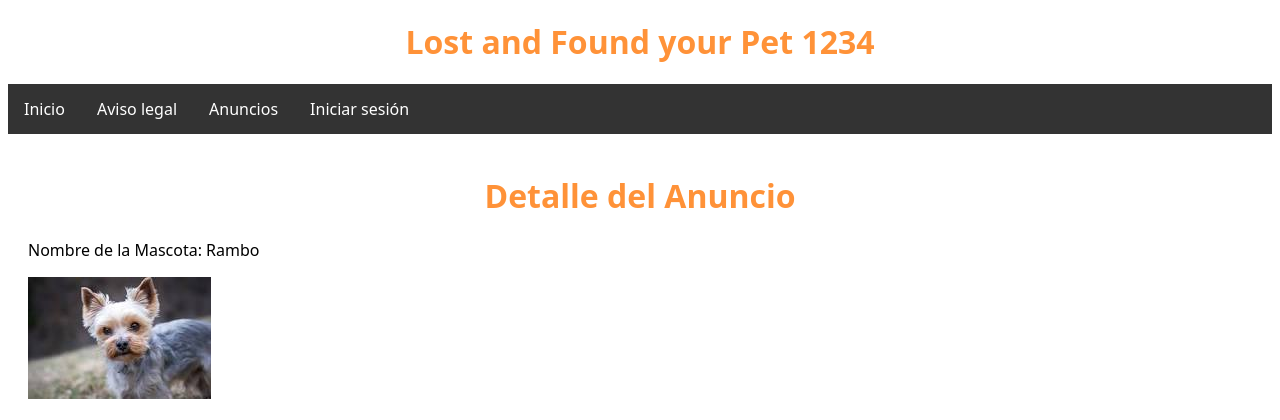
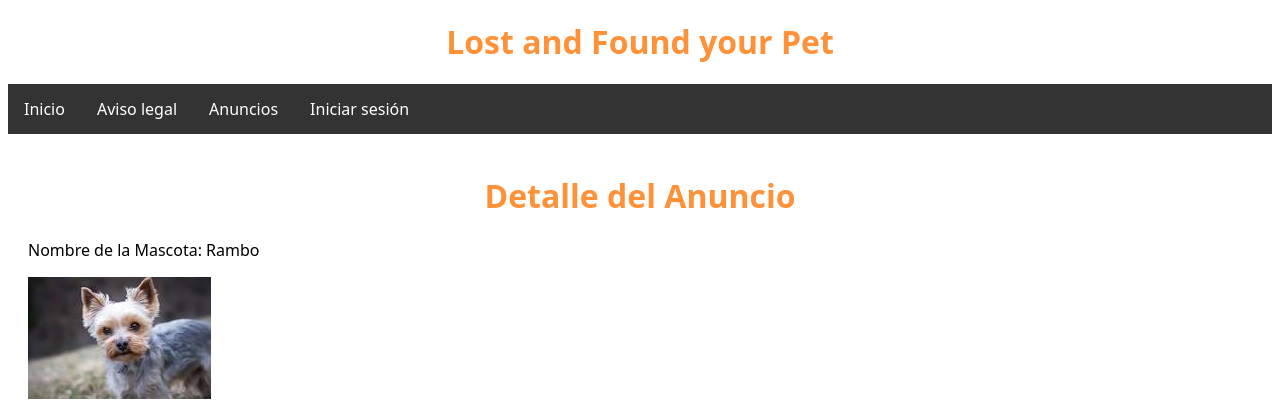
Before and after one commit to AlejandroAS01/Proyecto_final_Daw, a Django app: page /anuncios/5/ in a window 1280 px wide. Shown: the top 420 px of the page. Run offline with Django 3.2, Linux system fonts and the light colour scheme; data comes from the database, SQL or seed files in the repository.

Commit message:
Prueba en github

```diff
--- a/templates/base.html
+++ b/templates/base.html
@@ -102,7 +102,7 @@
     </style>
 </head>
 <body>
-    <h1 >Lost and Found your Pet 1234</h1>
+    <h1 >Lost and Found your Pet</h1>
     <nav>
         <ul>
             <li><a href="{% url 'home' %}">Inicio </a></li>
```
